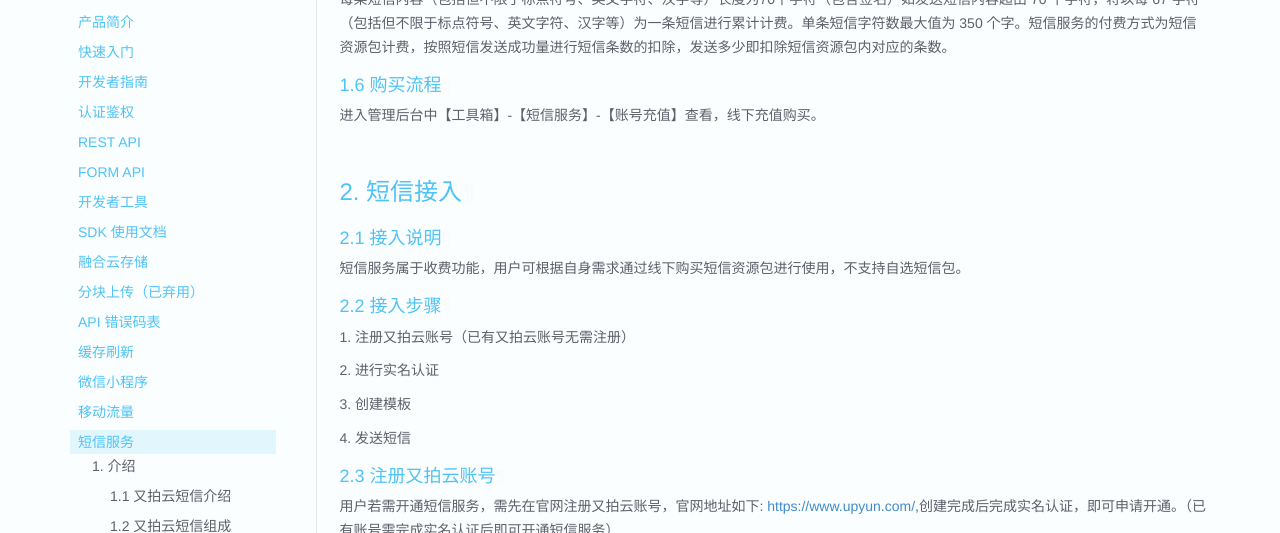
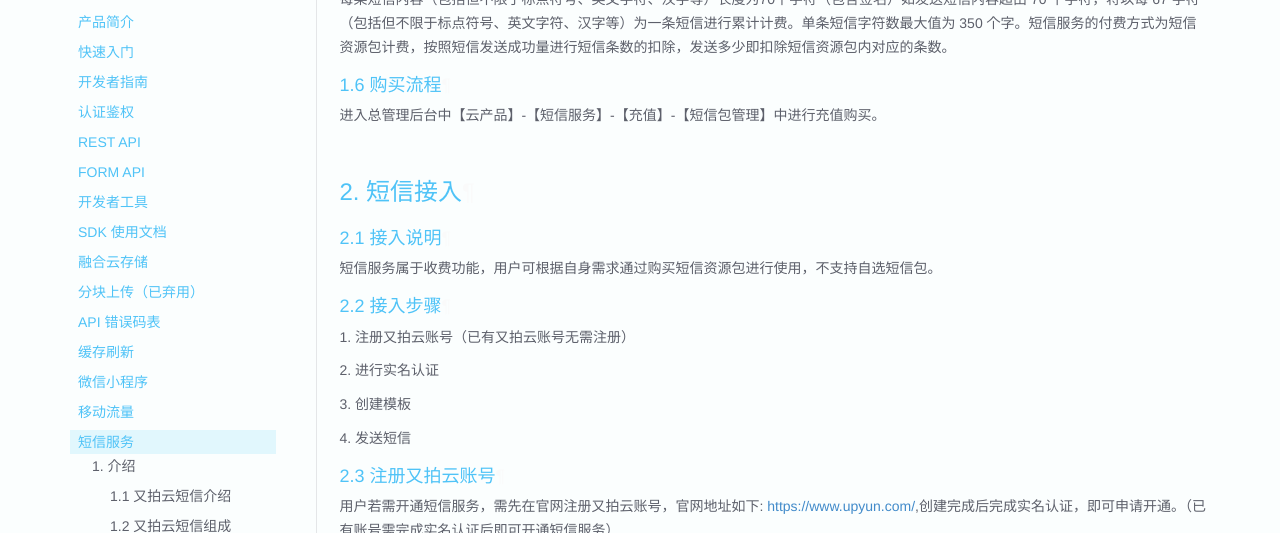
Before and after one commit to upyun/docs, an MkDocs documentation site: the page built from sources/sms/index.md, in a window 1280 px wide and 1400 px high, scrolled down 979 px, cut to the strip 0-533 px from the top of the window. Built offline with MkDocs 1.6.1, drawn with Linux system fonts in a browser that asks for light colours; old or Windows-style settings are respelled for this version of MkDocs; some of the changed text lies outside the part shown.

Commit message:
feat: update docs for sms

```diff
--- a/sources/sms/index.md
+++ b/sources/sms/index.md
@@ -37,13 +37,13 @@
 每条短信内容（包括但不限于标点符号、英文字符、汉字等）长度为70个字符（包含签名）如发送短信内容超出 70 个字符，将以每 67 字符（包括但不限于标点符号、英文字符、汉字等）为一条短信进行累计计费。单条短信字符数最大值为 350 个字。短信服务的付费方式为短信资源包计费，按照短信发送成功量进行短信条数的扣除，发送多少即扣除短信资源包内对应的条数。
 
 #### 1.6 购买流程
-进入管理后台中【工具箱】-【短信服务】-【账号充值】查看，线下充值购买。
+进入总管理后台中【云产品】-【短信服务】-【充值】-【短信包管理】中进行充值购买。
 
 <br>
 ## 2. 短信接入
 
 #### 2.1 接入说明
-短信服务属于收费功能，用户可根据自身需求通过线下购买短信资源包进行使用，不支持自选短信包。
+短信服务属于收费功能，用户可根据自身需求通过购买短信资源包进行使用，不支持自选短信包。
 
 #### 2.2 接入步骤
 1.&nbsp;注册又拍云账号（已有又拍云账号无需注册）
@@ -57,33 +57,33 @@
 #### 2.3 注册又拍云账号
 用户若需开通短信服务，需先在官网注册又拍云账号，官网地址如下: <https://www.upyun.com/>,创建完成后完成实名认证，即可申请开通。（已有账号需完成实名认证后即可开通短信服务）
 
-<img src="http://upyun-assets.b0.upaiyun.com/docs/sms/%E6%B3%A8%E5%86%8C%E7%95%8C%E9%9D%A2.png" width="830" />
+<img src="https://upyun-assets.b0.upaiyun.com/docs/sms/%E7%99%BB%E5%BD%95%E7%95%8C%E9%9D%A2.png" width="830" />
 
 #### 2.4 实名认证
-注册成功又拍云账号之后，即可通过后台的【工具箱】-【短信服务】入口进入短信服务界面。短信服务需完成实名认证后才可开通，个人用户需完成个人实名认证，企业用户需完成企业实名认证。
+注册成功又拍云账号之后，即可通过后台的【云产品】-【短信服务】入口进入短信服务界面。短信服务需完成实名认证后才可开通，个人用户需完成个人实名认证，企业用户需完成企业实名认证。
 
-<img src="http://upyun-assets.b0.upaiyun.com/docs/sms/%E7%9F%AD%E4%BF%A1%E5%85%A5%E5%8F%A3%E7%95%8C%E9%9D%A2.png" width="830" />
+<img src="https://upyun-assets.b0.upaiyun.com/docs/sms/短信入口.png" width="830" />
 
 实名认证界面
 
-<img src="http://upyun-assets.b0.upaiyun.com/docs/sms/%E5%AE%9E%E5%90%8D%E8%AE%A4%E8%AF%81%E7%95%8C%E9%9D%A2.png" width="830" />
+<img src="https://upyun-assets.b0.upaiyun.com/docs/sms/%E5%AE%9E%E5%90%8D%E4%BF%A1%E6%81%AF.png" width="830" />
 
 #### 2.5 创建模板
 创建模板可分别创建普通签名通道与免审签名通道的模板，模板类型分为行业短信与营销短信，<span style="color:red">特别注意的是营销短信尾部须添加“退订回T、退订回TD或退订回N”字样，否则会发送失败。</span>
-用户点击管理后台的【工具箱】-【短信服务】-【模板】-【创建模板】进行模板创建。
+用户点击管理后台的【云产品】-【短信服务】-【模板】-【创建模板】进行模板创建。
 
-<img src="http://upyun-assets.b0.upaiyun.com/docs/sms/%E6%A8%A1%E6%9D%BF%E5%88%97%E8%A1%A8%E7%95%8C%E9%9D%A2.png" width="830" />
+<img src="https://upyun-assets.b0.upaiyun.com/docs/sms/创建模板入口.png" width="830" />
 
 用户创建好模板之后，管理员进行审核（免签通道无需报备签名，只需审核模板，非特殊情况下，审核时间为工作日内的 1-3 小时；普通通道非特殊情况下审核时间为 1-3 个工作日，若签名已报备过，则也是工作日内的 1-3 小时），审核通过后用户可以使用后台导入界面或调用发送短信接口进行发送。
 
-<img src="http://upyun-assets.b0.upaiyun.com/docs/sms/%E5%88%9B%E5%BB%BA%E6%A8%A1%E6%9D%BF%E7%95%8C%E9%9D%A2.png" width="830" />
+<img src="https://upyun-assets.b0.upaiyun.com/docs/sms/创建模板.png" width="830" />
 
 #### 2.6 发送短信
 在模板审核通过之后，就可以通过后台导入界面或调用接口（具体接口使用方式见接口文档）进行短信发送。
 
 用户通过点击管理后台的【导入】-【搜索】-【导入文件】-【提交】进行短信发送。
 
-<img src="http://upyun-assets.b0.upaiyun.com/docs/sms/%E9%80%89%E6%8B%A9%E6%A8%A1%E6%9D%BF%E7%95%8C%E9%9D%A2.png" width="830" />
+<img src="https://upyun-assets.b0.upaiyun.com/docs/sms/模板导入.png" width="830" />
 
 选择具体所需的通道、短信类型以及模板之后，就可以通过导入 txt 或者 csv 格式的文本文件进行发送。文本格式第一列为手机号，2-5 列填变量参数，无变量参数留空，txt 与 csv 需用英文“,”分隔各列。文本格式如下图：
 
@@ -91,19 +91,19 @@
 
 导入完文件后，点提交即可完成短信发送。
 
-<img src="http://upyun-assets.b0.upaiyun.com/docs/sms/%E5%8F%91%E9%80%81%E7%9F%AD%E4%BF%A1%E7%95%8C%E9%9D%A2.png" width="830" />
+<img src="https://upyun-assets.b0.upaiyun.com/docs/sms/导入发送.png" width="830" />
 
 <br>
 ## 3. 数据统计
 #### 3.1 短信资源包
 又拍云短信服务属于预付费服务，需提前购买短信资源包之后方可使用。购买短信资源包之后，金额会自动转化为短信可使用条数。在统计用户短信条数时，若短信发送失败，则不扣除使用条数。
 
-<img src="http://upyun-assets.b0.upaiyun.com/docs/sms/%E7%9F%AD%E4%BF%A1%E6%80%BB%E8%A7%88%E7%95%8C%E9%9D%A2.png" width="830" />
+<img src="https://upyun-assets.b0.upaiyun.com/docs/sms/总览.png" width="830" />
 
 #### 3.2 报表统计
 在发送明细中，可以根据所发送短信的手机号、发送状态、时间，查询所有短信的发送状态。
 
-<img src="http://upyun-assets.b0.upaiyun.com/docs/sms/%E6%8A%A5%E8%A1%A8%E6%98%8E%E7%BB%86%E7%95%8C%E9%9D%A2.png" width="830" />
+<img src="https://upyun-assets.b0.upaiyun.com/docs/sms/报表.png" width="830" />
 
 <br>
 ## 4. 常见问题
```
